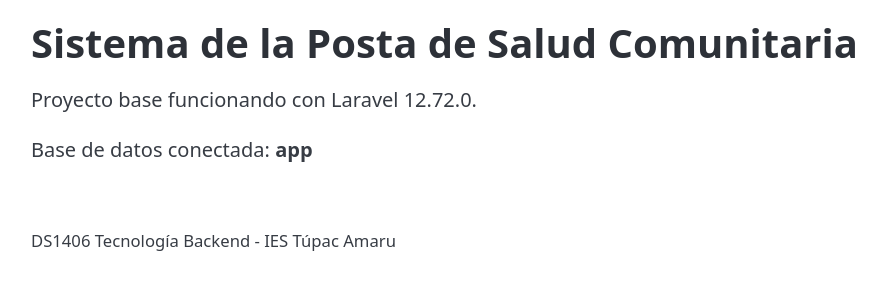
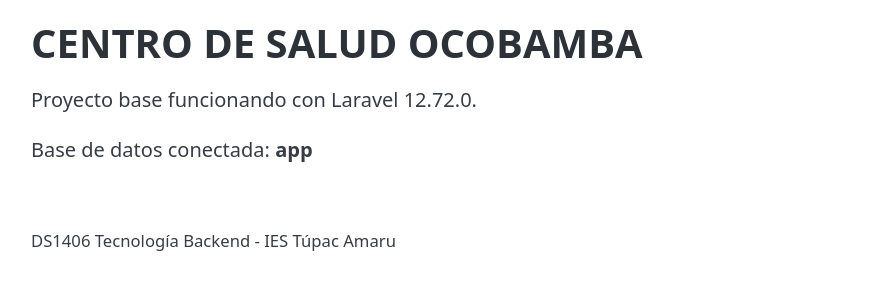
Before and after one commit to ktorre251ds28-collab/posta-salud., a Laravel app: page / in a window 1280 px wide. Shown: the part 110-410 px from the top of the page, without its empty margins (9-895 px from the left). Run offline with Laravel 12, Linux system fonts and the light colour scheme; some libraries are stand-ins or nearby versions.

Commit message:
feat: agrega rol a la tabla de usuarios

```diff
--- a/app/Models/User.php
+++ b/app/Models/User.php
@@ -10,7 +10,7 @@ use Illuminate\Database\Eloquent\Factories\HasFactory;
 use Illuminate\Foundation\Auth\User as Authenticatable;
 use Illuminate\Notifications\Notifiable;
 
-#[Fillable(['name', 'email', 'password'])]
+#[Fillable(['name', 'email', 'password', 'rol'])]
 #[Hidden(['password', 'remember_token'])]
 class User extends Authenticatable
 {
--- a/resources/views/inicio.blade.php
+++ b/resources/views/inicio.blade.php
@@ -3,7 +3,7 @@
 @section('titulo', 'Inicio')
 
 @section('contenido')
-    <h1>Sistema de la Posta de Salud Comunitaria</h1>
+    <h1>CENTRO DE SALUD OCOBAMBA</h1>
     <p>Proyecto base funcionando con Laravel {{ app()->version() }}.</p>
     <p>Base de datos conectada: <strong>{{ DB::connection()->getDatabaseName() }}</strong></p>
 @endsection
```
Also changed, not shown: database/migrations/2026_11_16_092507_add_rol_to_users_table.php (added).
